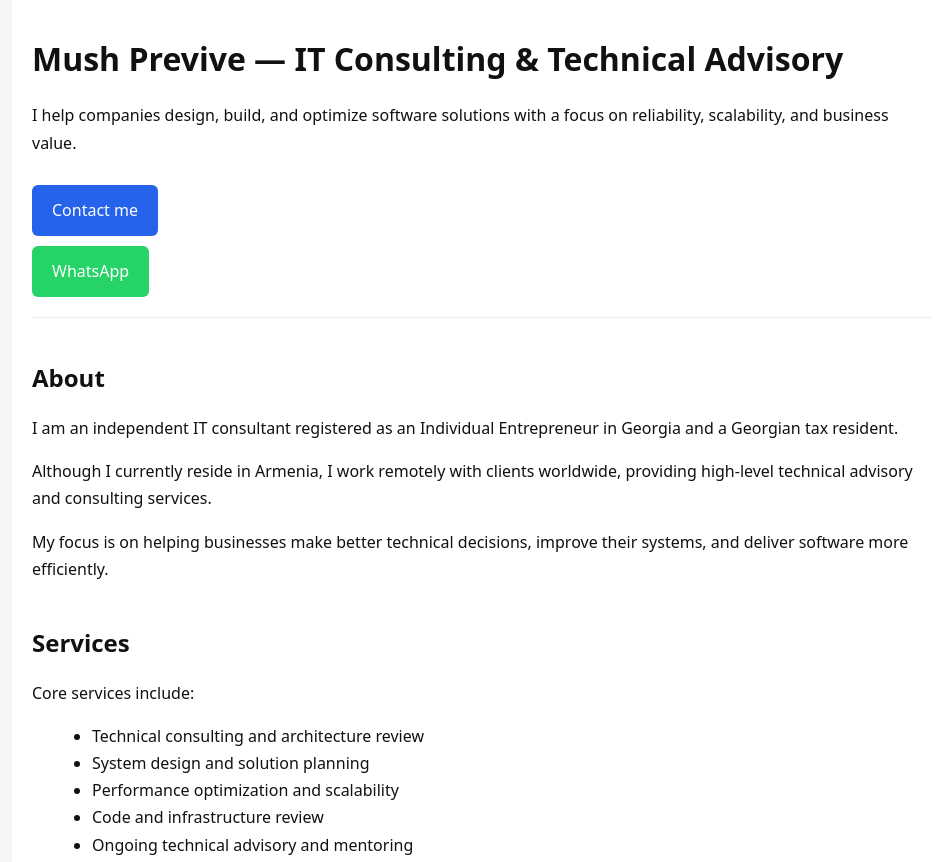
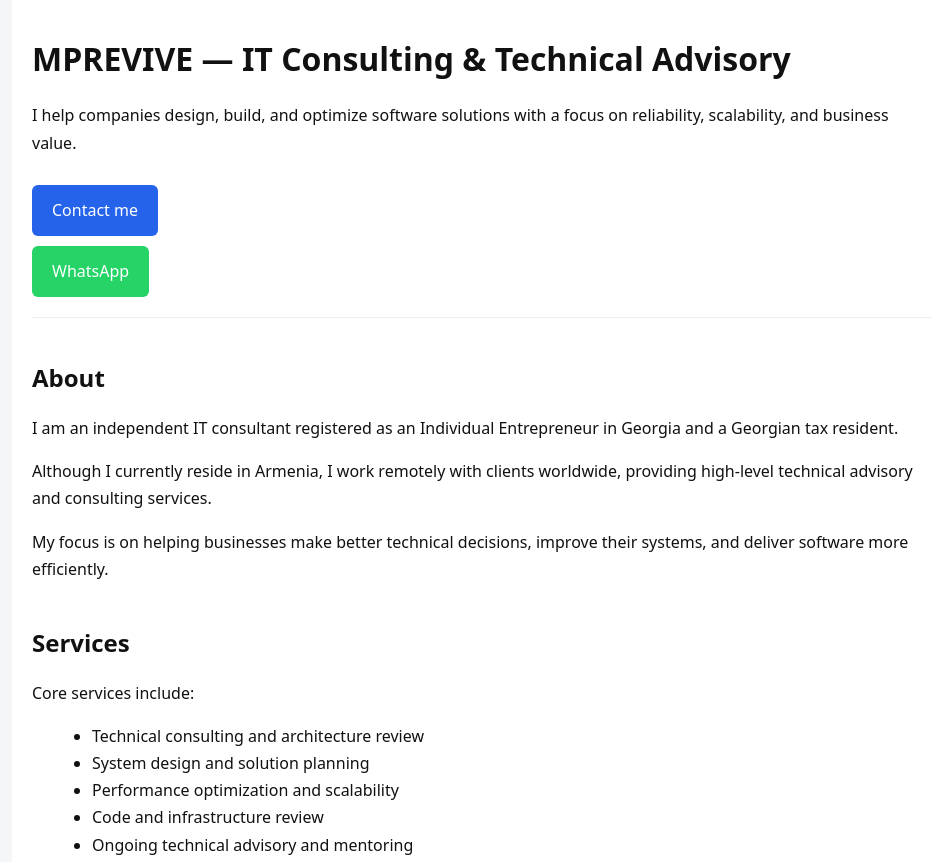
Before and after one commit to mprevive/mprevive.github.io, a plain HTML site: page index.html in a window 1280 px wide. Shown: the top 862 px of the page, without its empty margins (158-1102 px from the left). Drawn offline with Linux system fonts and the light colour scheme.

Commit message:
Update index.html

```diff
--- a/index.html
+++ b/index.html
@@ -108,7 +108,7 @@
   <div class="container">
 
     <section class="hero">
-      <h1>Mush Previve — IT Consulting & Technical Advisory</h1>
+      <h1>MPREVIVE — IT Consulting & Technical Advisory</h1>
       <p>I help companies design, build, and optimize software solutions with a focus on reliability, scalability, and business value.</p>
       <a href="#contact" class="btn">Contact me</a>
       <br>
```
